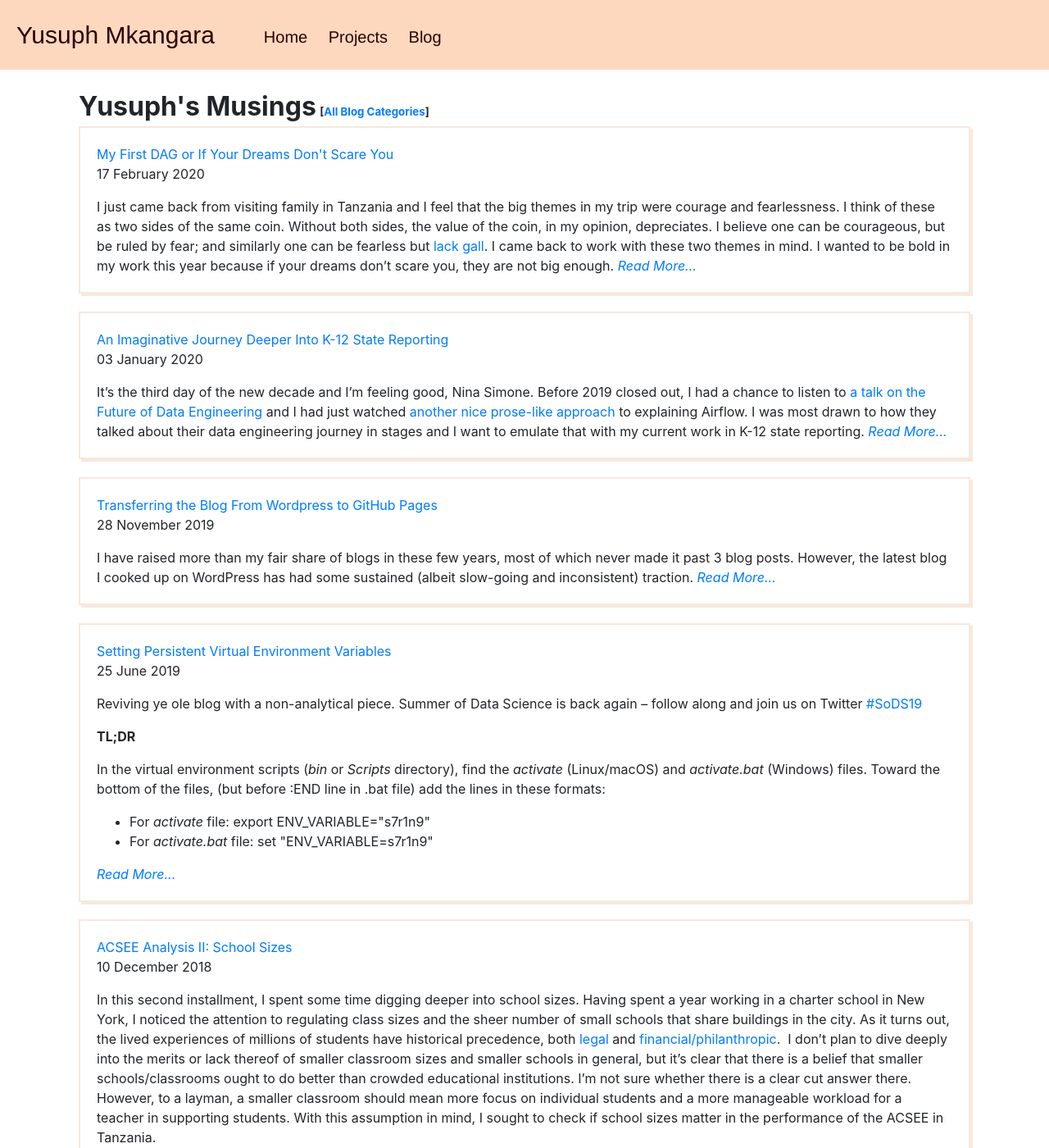
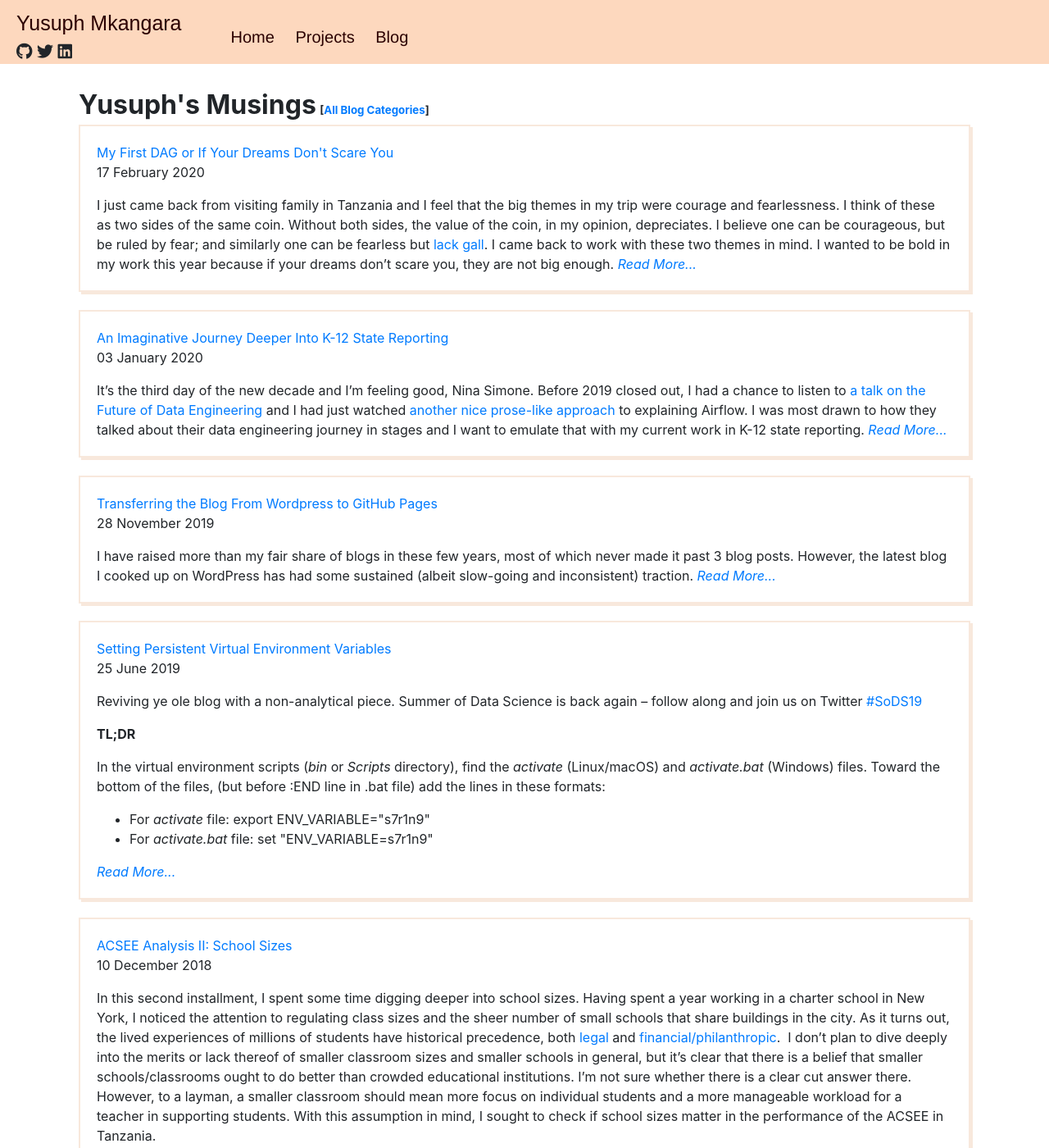
Before and after one commit to yusuphisms/yusuphisms.github.io, a Jekyll site: the page built from blog/index.html, in a window 1280 px wide and 1400 px high. Shown: the whole window at 82% size. Built offline with Jekyll 4.4.1, drawn with Linux system fonts in a browser that asks for light colours; nearby versions of some CDN libraries; some web fonts are replaced; the list of posts is cut into pages by our own code.

Commit message:
Update div tags for semantic meaning  and add icons

```diff
--- a/_layouts/default.html
+++ b/_layouts/default.html
@@ -6,6 +6,7 @@
     <meta name="viewport" content="width=device-width, initial-scale=1, shrink-to-fit=no">
 
     <link href="https://fonts.googleapis.com/css?family=Lacquer&display=swap" rel="stylesheet">
+    <link href="https://cdnjs.cloudflare.com/ajax/libs/font-awesome/5.12.1/css/all.min.css" rel="stylesheet">
     <link rel="stylesheet" href="/static/styles/site.css">
 
     <!-- Input a title-->
@@ -13,8 +14,15 @@
   </head>
   <body>
     <div class="navbar-wrapper">
-      <div id="navbar">
-          <a href="/index.html">Yusuph Mkangara</a>
+      <nav id="navbar">
+          <div class="navbar-title">
+            <a href="/index.html">Yusuph Mkangara</a>
+            <div class="navbar-social-icons">
+              <i class="fab fa-github"></i>
+              <i class="fab fa-twitter"></i>
+              <i class="fab fa-linkedin"></i>
+            </div>
+          </div>
           <ul>
               <li>
                   <a href="/index.html">Home</a>
@@ -26,12 +34,12 @@
                   <a href="/blog/index.html">Blog</a>
               </li>
           </ul>
-      </div>
+      </nav>
   </div>
 
-    <div class="container">
+    <section class="container">
     {{ content }}
-    </div>
+    </section>
 
     <script src='/static/scripts/site.js'></script>
   </body>
--- a/blog/index.html
+++ b/blog/index.html
@@ -2,11 +2,11 @@
 layout: default
 title: Yusuph's Musings
 ---
-<div class="blog-header">
+<header class="blog-header">
     <h1>{{ page.title }} </h1>  <h5>[<a href=/blog/categories.html>All Blog Categories</a>]</h5>
-</div>
+</header>
 {% for post in paginator.posts %}
-<div class="post-container">
+<section class="post-container">
     <a class="post-title" href="{{ post.url }}" title="{{ post.title }}">{{ post.title }}</a>
     <p class="post-date">{{ post.date | date_to_long_string }}</p>
     {% if post.content contains "<!--more-->" %}
@@ -14,7 +14,7 @@ title: Yusuph's Musings
         {{ post.content | split:"<!--more-->" | first }}  <a href="{{ post.url }}"><i>Read More...</i></a>
     </div>
     {% endif %}
-</div>
+</section>
 <!-- <post-sep class="post-preview-separator"></post-sep> -->
 {% endfor %}
 
--- a/static/styles/site.css
+++ b/static/styles/site.css
@@ -43,6 +43,10 @@ code {
     font-family: SFMono-Regular,Menlo,Monaco,Consolas,"Liberation Mono","Courier New",monospace;
 }
 
+section h1 {
+    font-size: 2em;
+}
+
 .container {
     width: 100%;
     margin-right: auto;
@@ -71,10 +75,21 @@ code {
     color: #2b0000;
 }
 
-#navbar > a {
-    padding: 20px;
-    font-size: 30px;
+.navbar-title {
+    padding-right: 20px;
+    padding-left: 20px;
+    padding-top: 10px;
+    font-size: 25px;
     font-family: 'Lacquer', sans-serif;
+}
+
+.navbar-social-icons {
+    display: block;
+    font-size: 20px;
+}
+
+.navbar-social-icons i {
+    display: inline-block;
 }
 
 #navbar ul {
@@ -97,6 +112,14 @@ code {
 
 
 /* blog/index.html */
+
+article h1 {
+    font-size: 2em;
+}
+
+header h1 {
+    font-size: 2em;
+}
 
 .blog-header h1, h5 {
     display: inline-block;
```
Also changed, not shown: _layouts/post.html (+9 -6 lines).
